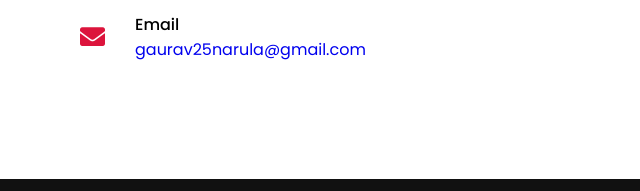
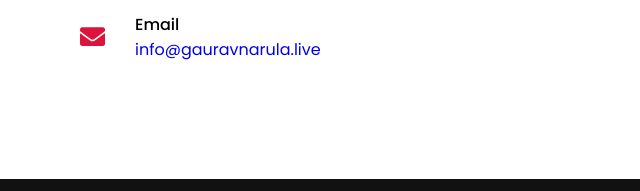
Before and after one commit to gaurav25122000/Gaurav-s-Portfolio, a plain HTML site: page index.html in a window 1280 px wide. Shown: the part 4201-4392 px from the top of the page, 0-640 px from the left. Drawn offline with nearby package versions, Linux system fonts and the light colour scheme.

Commit message:
Update index.html

```diff
--- a/index.html
+++ b/index.html
@@ -263,7 +263,7 @@
                             <div class="info">
                                 <div class="head">Email</div>
                                 <div class="sub-title">
-                                    <a href="mailto:gaurav25narula@gmail.com" target="_newtab" rel="noopener noreferrer">gaurav25narula@gmail.com</a></div>
+                                    <a href="mailto:info@gauravnarula.live" target="_newtab" rel="noopener noreferrer">info@gauravnarula.live</a></div>
                             </div>
                         </div>
                     </div>
```
